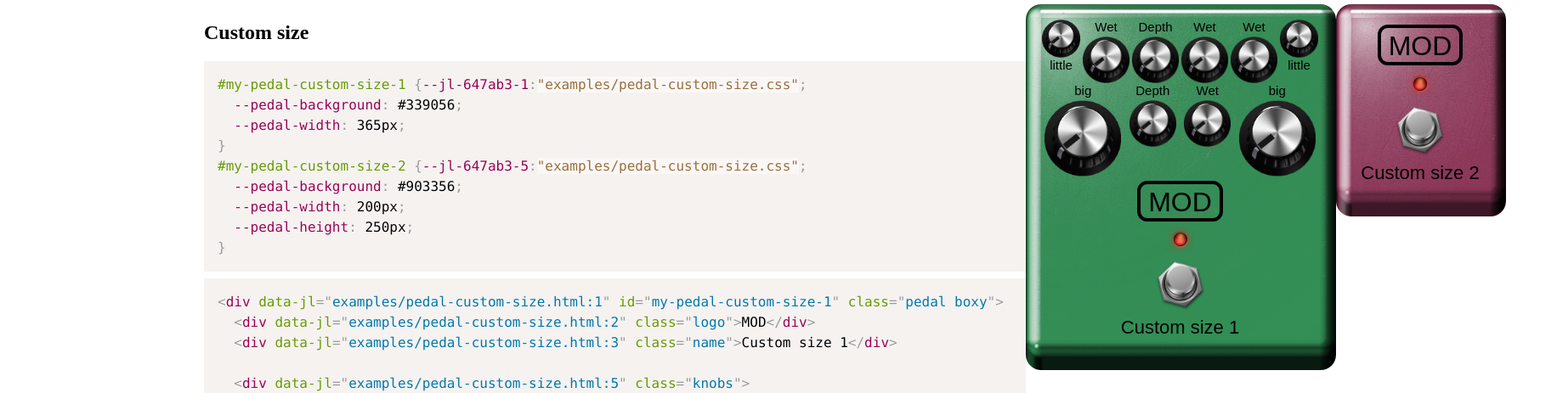
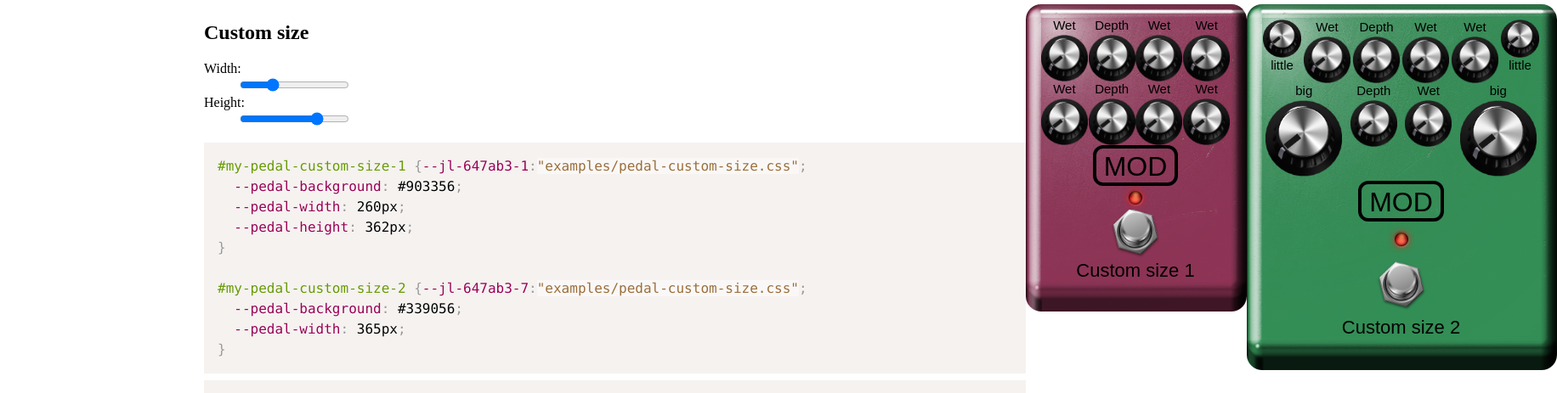
Before and after one commit to PedalPi/Images, a plain HTML site: page index.html in a window 1280 px wide. Shown: the part 2390-2853 px from the top of the page at 85% size, 1832 px wide, since content can reach past the window. Drawn offline with nearby package versions, Linux system fonts and the light colour scheme.

Commit message:
Add set pedal size by input[type='range']

```diff
--- a/examples/pedal-custom-size.css
+++ b/examples/pedal-custom-size.css
@@ -1,9 +1,10 @@
 #my-pedal-custom-size-1 {
+  --pedal-background: #903356;
+  --pedal-width: 260px;
+  --pedal-height: 362px;
+}
+
+#my-pedal-custom-size-2 {
   --pedal-background: #339056;
   --pedal-width: 365px;
 }
-#my-pedal-custom-size-2 {
-  --pedal-background: #903356;
-  --pedal-width: 200px;
-  --pedal-height: 250px;
-}
--- a/examples/pedal-custom-size.html
+++ b/examples/pedal-custom-size.html
@@ -1,6 +1,24 @@
 <div id="my-pedal-custom-size-1" class="pedal boxy">
   <div class="logo">MOD</div>
   <div class="name">Custom size 1</div>
+
+  <div class="knobs">
+    <span>Wet</span>
+    <span>Depth</span>
+    <span>Wet</span>
+    <span>Wet</span>
+    <span>Wet</span>
+    <span>Depth</span>
+    <span>Wet</span>
+    <span>Wet</span>
+  </div>
+  <div class="led"></div>
+  <div class="footswitch"></div>
+</div>
+
+<div id="my-pedal-custom-size-2" class="pedal boxy">
+  <div class="logo">MOD</div>
+  <div class="name">Custom size 2</div>
 
   <div class="knobs">
     <span class="little bottom">little</span>
@@ -17,12 +35,3 @@
   <div class="led"></div>
   <div class="footswitch"></div>
 </div>
-
-<div id="my-pedal-custom-size-2" class="pedal boxy">
-  <div class="logo">MOD</div>
-  <div class="name">Custom size 2</div>
-
-  <div class="knobs"></div>
-  <div class="led"></div>
-  <div class="footswitch"></div>
-</div>
--- a/index.html
+++ b/index.html
@@ -73,7 +73,14 @@
   <article>
       <header>
         <h2>Custom size</h2>
-        <pre data-src="examples/pedal-custom-size.css"></pre>
+        <dl>
+          <dt>Width: </dt>
+          <dd><input type="range" value="260" min="200" max="420" step="1" oninput="setSize(this, '#my-pedal-custom-size-1', '#custom-size', '--pedal-width')" /></dd>
+          <dt>Height: </dt>
+          <dd><input type="range" value="362" min="200" max="420" step="1" oninput="setSize(this, '#my-pedal-custom-size-1', '#custom-size', '--pedal-height')" /></dd>
+        </dl>
+
+        <pre id="custom-size" data-src="examples/pedal-custom-size.css"></pre>
         <pre data-src="examples/pedal-custom-size.html"></pre>
       </header>
 
--- a/pedals.css
+++ b/pedals.css
@@ -2,19 +2,20 @@
   --pedal-background: #563390;
 }
 
-#my-pedal-knob-setted .knobs span {
+#my-pedal-knob-setted {
   --knob-background: url('../images/knob/boxy/purple.png');
 }
 
+
 #my-pedal-custom-size-1 {
-  --pedal-background: #339056;
-  --pedal-width: 365px;
+  --pedal-background: #903356;
+  --pedal-width: 260px;
+  --pedal-height: 362px;
 }
 
 #my-pedal-custom-size-2 {
-  --pedal-background: #903356;
-  --pedal-width: 200px;
-  --pedal-height: 250px;
+  --pedal-background: #339056;
+  --pedal-width: 365px;
 }
 
 #gx-flanger {
--- a/script.js
+++ b/script.js
@@ -6,3 +6,12 @@ function setColor(element, pedalSelector, cssSelector) {
   pedal.style.setProperty('--pedal-background', value);
   colorValue.textContent = colorValue.textContent.replace(/: #[0-9a-fA-F]*/g, ': ' + value);
 }
+
+function setSize(element, pedalSelector, cssSelector, property) {
+  let pedal = document.querySelector(pedalSelector);
+  let colorValue = document.querySelector(cssSelector + " code");
+  let value = element.value;
+
+  pedal.style.setProperty(property, value+"px");
+  colorValue.textContent = colorValue.textContent.replace(new RegExp(`${property}: [0-9]*px`), `${property}: ${value}px`);
+}
```
Also changed, not shown: 1 other file.
